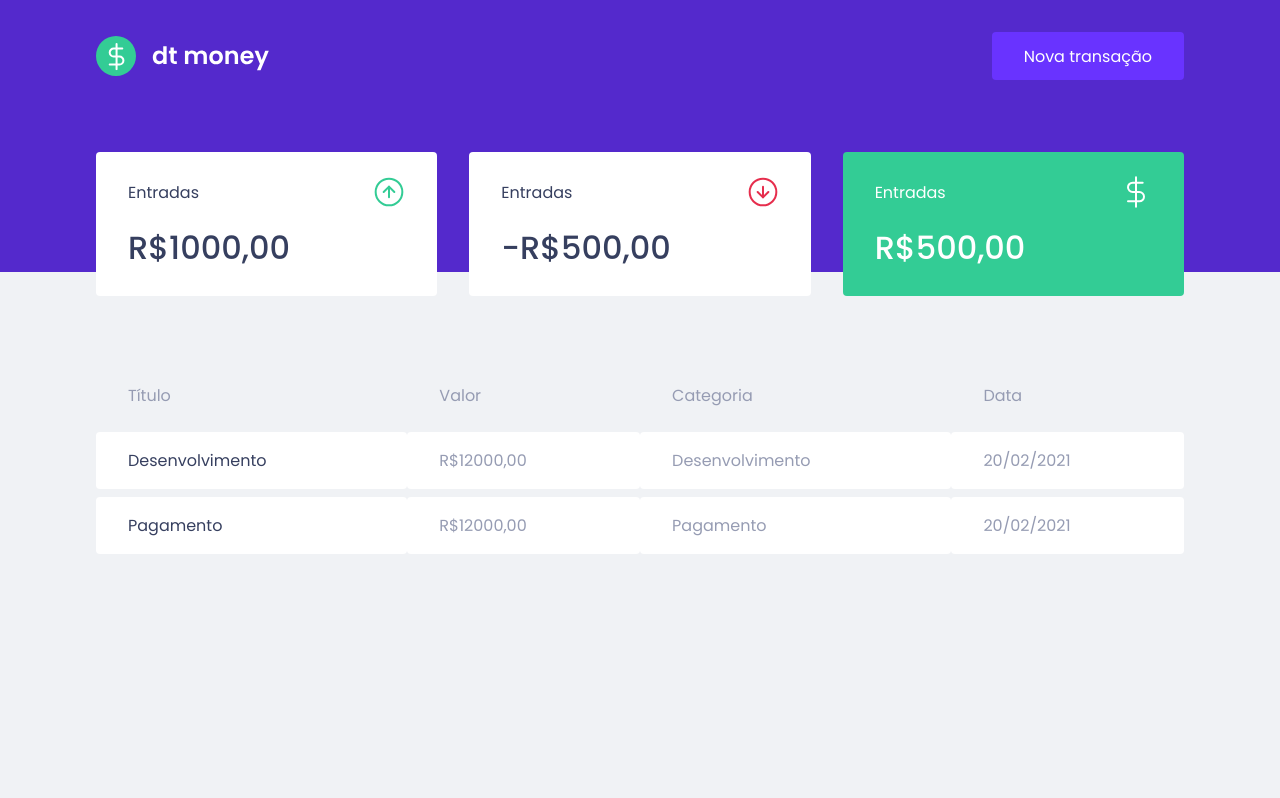
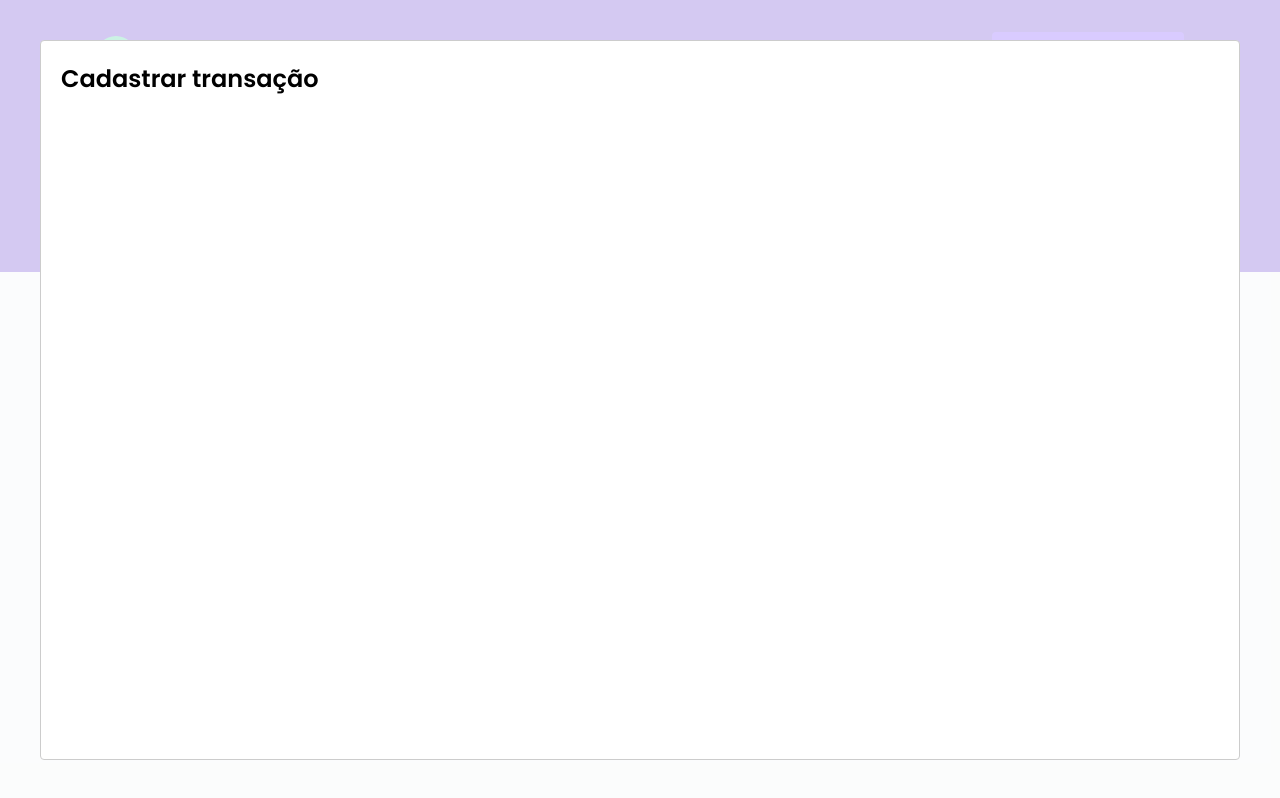
Before and after one commit to EdsonLuiz/dtmoney, a React (Create React App) app: page / in a window 1280 px wide. Both pictures are taken after a click on the button "Nova transação". Built offline with nearby package versions, Linux system fonts and the light colour scheme; no server answers; what miragejs would draw is missing.

Commit message:
feat: configure modal

```diff
--- a/src/App.tsx
+++ b/src/App.tsx
@@ -1,13 +1,31 @@
-import React from 'react';
+import React, { useState } from 'react';
+import Modal from 'react-modal'
 import { Dashboard } from './components/Dashboard';
 import { Header } from './components/Header';
 import { GlobalStyle } from './styles/global';
 
+Modal.setAppElement('#root')
+
 function App() {
+  const [isNewTransactionModalOpen, setIsNewTransactionModalOpen] = useState(false)
+
+  function handleNewTransactionModalOpen() {
+    setIsNewTransactionModalOpen(true);
+  }
+
+  function handleCloseNewTransactionModalOpen() {
+    setIsNewTransactionModalOpen(false)
+  }
   return (
     <>
-      <Header/>
+      <Header onOpenNewTransactionModal={handleNewTransactionModalOpen}/>
       <Dashboard/>
+
+      <Modal  isOpen={isNewTransactionModalOpen}
+              onRequestClose={handleCloseNewTransactionModalOpen}>
+          <h2>Cadastrar transação</h2>
+        </Modal>
+
       <GlobalStyle />
     </>
   );
--- a/src/components/Header/index.tsx
+++ b/src/components/Header/index.tsx
@@ -1,14 +1,23 @@
 import logoImg from '../../assets/logo.svg'
 import { Container, Wrapper } from './styles'
 
-export function Header() {
+interface HeaderProps {
+  onOpenNewTransactionModal():void
+}
+
+export function Header({onOpenNewTransactionModal}: HeaderProps) {
+
+
+
   return (
-   <Container>
-     <Wrapper>
-       <img src={logoImg} alt="dt money"/>
-       <button type="button">
+    <Container>
+      <Wrapper>
+        <img src={logoImg} alt="dt money"/>
+        <button  onClick={onOpenNewTransactionModal}
+                type="button">
          Nova transação
-       </button>
+        </button>
+
      </Wrapper>
    </Container>
   )
```
